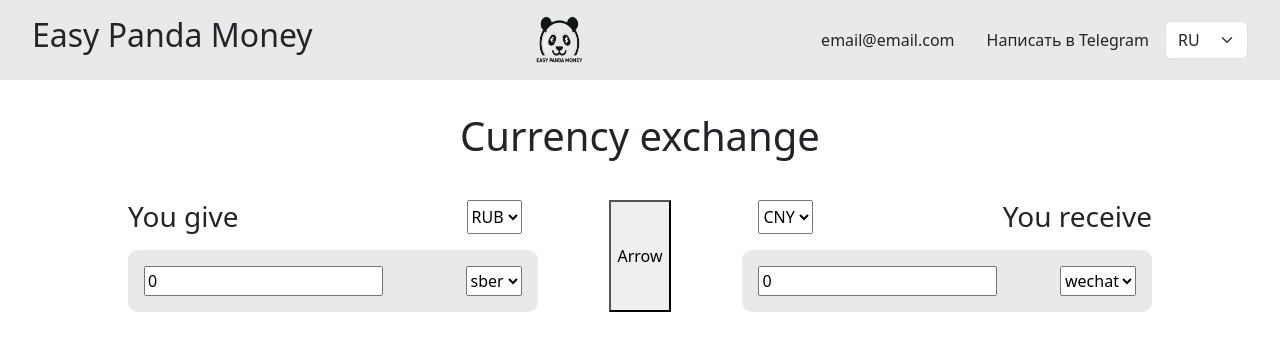
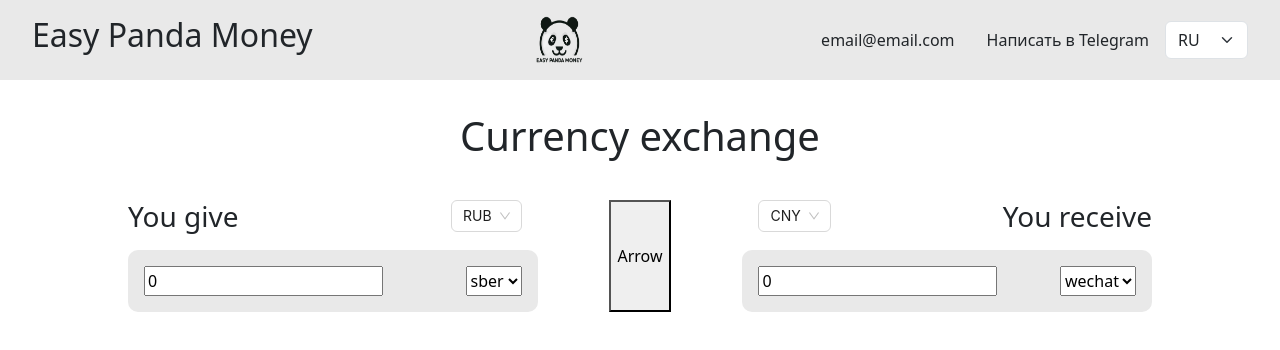
Before and after one commit to senak322/easypanda, a React (Create React App) app: page / in a window 1280 px wide. Shown: the top 350 px of the page. Built offline with nearby package versions, Linux system fonts and the light colour scheme.

Commit message:
add antd and select

```diff
--- a/package.json
+++ b/package.json
@@ -6,6 +6,7 @@
     "@testing-library/jest-dom": "^5.17.0",
     "@testing-library/react": "^13.4.0",
     "@testing-library/user-event": "^13.5.0",
+    "antd": "^5.13.2",
     "bootstrap": "^5.3.2",
     "react": "^18.2.0",
     "react-bootstrap": "^2.9.2",
--- a/src/CurrencySelect/CurrencySelect.jsx
+++ b/src/CurrencySelect/CurrencySelect.jsx
@@ -1,4 +1,5 @@
 import "./CurrencySelect.css";
+import { Select } from "antd";
 
 function CurrencySelect({
   selectedCurrency,
@@ -7,21 +8,17 @@ function CurrencySelect({
   disabledCurrency,
 }) {
   return (
-    <select
+    <Select
       className="mx-3"
       value={selectedCurrency}
-      onChange={(e) => onCurrencyChange(e.target.value)}
-    >
-      {allCurrencies.map((currency) => (
-        <option
-          key={currency}
-          value={currency}
-          disabled={disabledCurrency.includes(currency)}
-        >
-          {currency}
-        </option>
-      ))}
-    </select>
+      onChange={onCurrencyChange}
+      options={allCurrencies.map((currency) => ({
+        disabled: currency === disabledCurrency,
+        key: currency,
+        label: currency,
+        value: currency,
+      }))}
+    ></Select>
   );
 }
 
```
Also changed, not shown: 1 other file (tests, documents, lock files or other folders).
